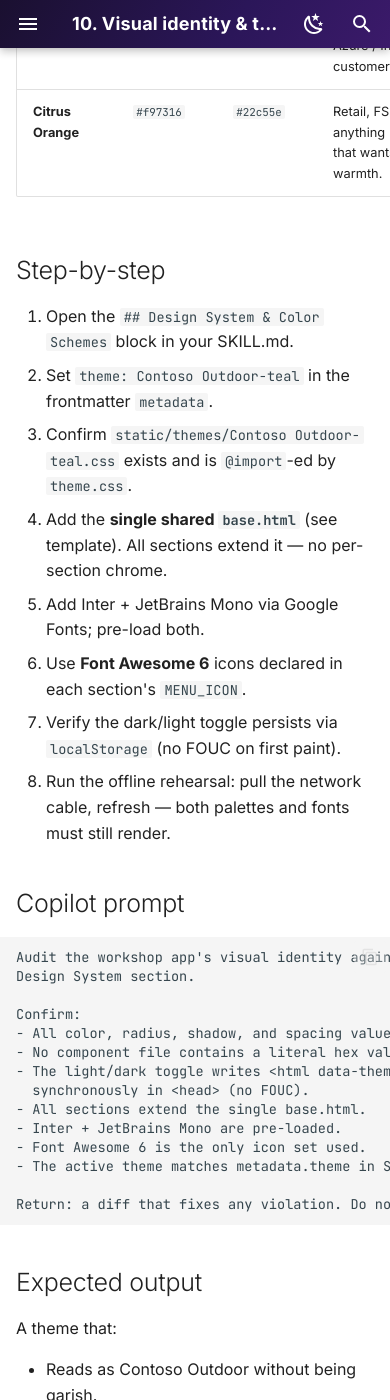
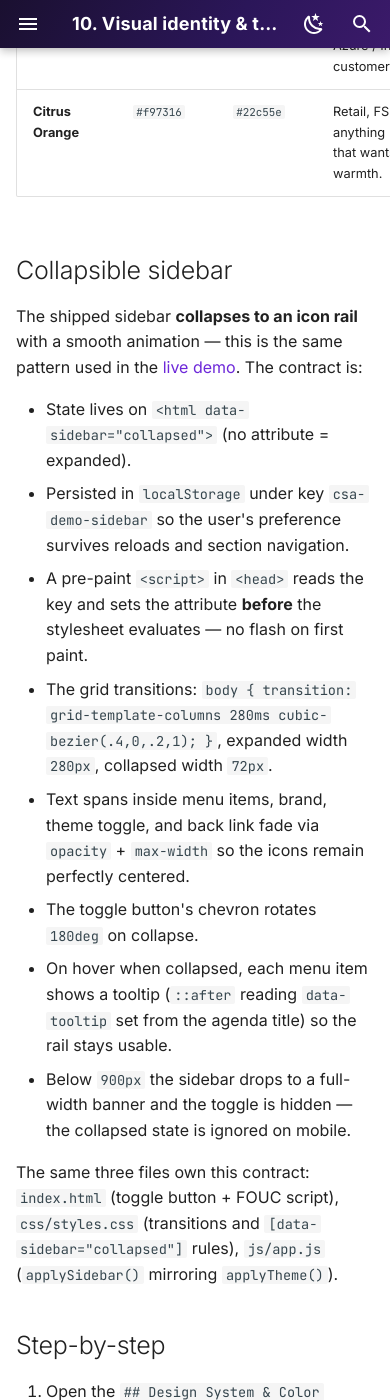
Before and after one commit to pedro-pauletti/csa-workshop-builder, an MkDocs documentation site: the page built from docs/10-customization-patterns.md, in a window 390 px wide and 1400 px high, scrolled down 2470 px. Built offline with MkDocs 1.6.1 and Material for MkDocs 9.7.7, drawn with Linux system fonts in a browser that asks for light colours; comment, search, counter and statistics services are not loaded.

Commit message:
Add collapsible animated sidebar to live demo
Mirrors search-ai-workshop pattern: data-sidebar='collapsed' on <html>,
localStorage persisted, grid-template-columns transition, chevron rotation,
tooltip on hover when collapsed. Documented in module 10 and SKILL template.

Co-authored-by: Copilot <223556219+Copilot@users.noreply.github.com>

```diff
--- a/docs/10-customization-patterns.md
+++ b/docs/10-customization-patterns.md
@@ -72,6 +72,30 @@ the highlight color — this matches the [live demo](../demo/).
 | **Fabric Indigo** | `#6366f1` | `#22d3ee` | Microsoft Fabric, data engineering. |
 | **Azure Blue** | `#0078d4` | `#50e6ff` | Classic Azure / Infra customer. |
 | **Citrus Orange** | `#f97316` | `#22c55e` | Retail, FSI, anything that wants warmth. |
+
+## Collapsible sidebar
+
+The shipped sidebar **collapses to an icon rail** with a smooth animation —
+this is the same pattern used in the [live demo](../demo/). The contract is:
+
+- State lives on `<html data-sidebar="collapsed">` (no attribute = expanded).
+- Persisted in `localStorage` under key `csa-demo-sidebar` so the user's
+  preference survives reloads and section navigation.
+- A pre-paint `<script>` in `<head>` reads the key and sets the attribute
+  **before** the stylesheet evaluates — no flash on first paint.
+- The grid transitions: `body { transition: grid-template-columns 280ms cubic-bezier(.4,0,.2,1); }`,
+  expanded width `280px`, collapsed width `72px`.
+- Text spans inside menu items, brand, theme toggle, and back link fade via
+  `opacity` + `max-width` so the icons remain perfectly centered.
+- The toggle button's chevron rotates `180deg` on collapse.
+- On hover when collapsed, each menu item shows a tooltip (`::after` reading
+  `data-tooltip` set from the agenda title) so the rail stays usable.
+- Below `900px` the sidebar drops to a full-width banner and the toggle is
+  hidden — the collapsed state is ignored on mobile.
+
+The same three files own this contract: `index.html` (toggle button + FOUC
+script), `css/styles.css` (transitions and `[data-sidebar="collapsed"]`
+rules), `js/app.js` (`applySidebar()` mirroring `applyTheme()`).
 
 ## Step-by-step
 
```
Also changed, not shown: docs/demo/css/styles.css (+140 -0 lines), docs/demo/index.html (+10 -2 lines), docs/demo/js/app.js (+23 -1 lines), templates/SKILL.template.md (+1 -0 lines).
